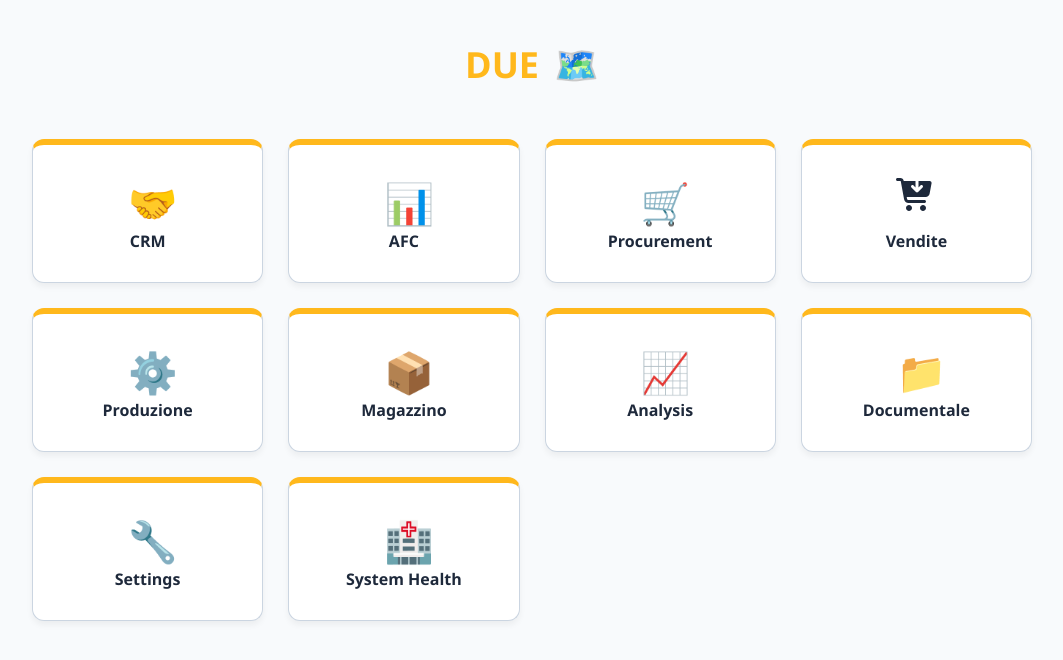
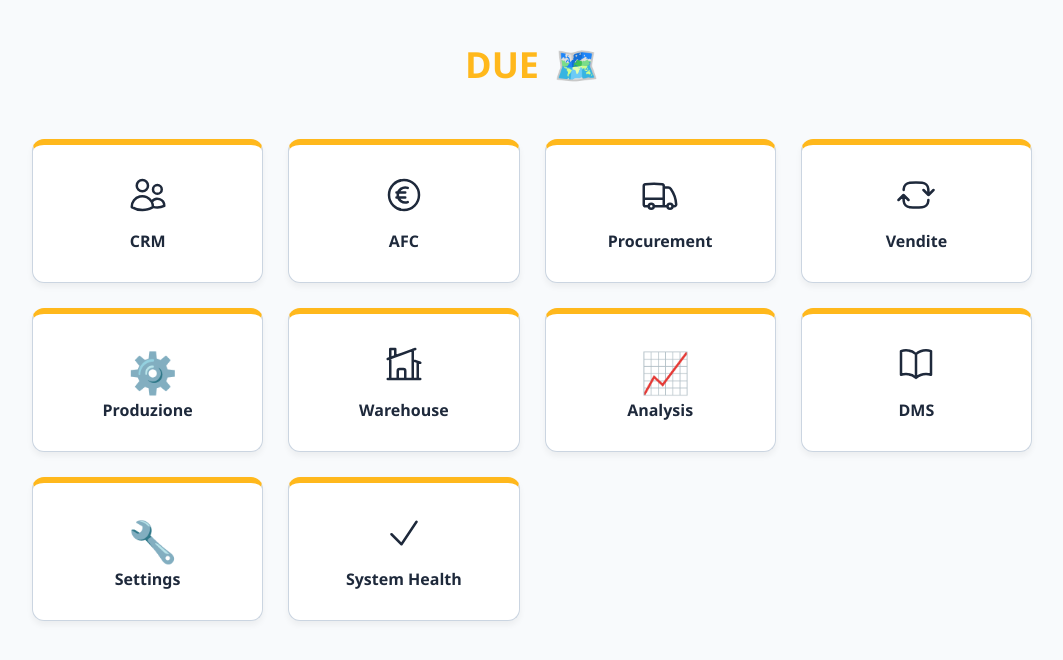
Before and after one commit to mauriziomelandriformulait-svg/Portale, a plain HTML site: page index.html in a window 1280 px wide. Shown: the whole page, without its empty margins (108-1171 px from the left). Drawn offline with Linux system fonts and the light colour scheme.

Commit message:
Update icons and labels in index.html

```diff
--- a/index.html
+++ b/index.html
@@ -35,7 +35,7 @@
 
         .map-card:hover { transform: translateY(-5px); box-shadow: 0 10px 15px rgba(0,0,0,0.1); border-color: #eab308; }
 
-        .icon { font-size: 40px; width: 40px; height: 40px; fill: currentColor; }
+        .icon { font-size: 40px; width: 40px; height: 40px; fill: none; stroke: currentColor; stroke-width: 1.5; }
         .label { font-size: 16px; font-weight: 600; text-align: center; }
     </style>
 </head>
@@ -48,30 +48,61 @@
     </div>
 
     <div class="grid">
-        <div class="map-card" onclick="inviaMessaggioNavigazione('#')"><span class="icon">🤝</span><span class="label">CRM</span></div>
-        <div class="map-card" onclick="inviaMessaggioNavigazione('#')"><span class="icon">📊</span><span class="label">AFC</span></div>
-        <div class="map-card" onclick="inviaMessaggioNavigazione('#')"><span class="icon">🛒</span><span class="label">Procurement</span></div>
+        <div class="map-card" onclick="inviaMessaggioNavigazione('#')">
+            <svg class="icon" viewBox="0 0 24 24" xmlns="http://www.w3.org/2000/svg">
+                <path stroke-linecap="round" stroke-linejoin="round" d="M15 19.128a9.38 9.38 0 0 0 2.625.372 9.337 9.337 0 0 0 4.121-.952 4.125 4.125 0 0 0-7.533-2.493M15 19.128v-.003c0-1.113-.285-2.16-.786-3.07M15 19.128v.106A12.318 12.318 0 0 1 8.624 21c-2.331 0-4.512-.645-6.374-1.766l-.001-.109a6.375 6.375 0 0 1 11.964-3.07M12 6.375a3.375 3.375 0 1 1-6.75 0 3.375 3.375 0 0 1 6.75 0Zm8.25 2.25a2.625 2.625 0 1 1-5.25 0 2.625 2.625 0 0 1 5.25 0Z" />
+            </svg>
+            <span class="label">CRM</span>
+        </div>
+
+        <div class="map-card" onclick="inviaMessaggioNavigazione('#')">
+            <svg class="icon" viewBox="0 0 24 24" xmlns="http://www.w3.org/2000/svg">
+                <path stroke-linecap="round" stroke-linejoin="round" d="M14.25 7.756a4.5 4.5 0 1 0 0 8.488M7.5 10.5h5.25m-5.25 3h5.25M21 12a9 9 0 1 1-18 0 9 9 0 0 1 18 0Z" />
+            </svg>
+            <span class="label">AFC</span>
+        </div>
+
+        <div class="map-card" onclick="inviaMessaggioNavigazione('#')">
+            <svg class="icon" viewBox="0 0 24 24" xmlns="http://www.w3.org/2000/svg">
+                <path stroke-linecap="round" stroke-linejoin="round" d="M8.25 18.75a1.5 1.5 0 0 1-3 0m3 0a1.5 1.5 0 0 0-3 0m3 0h6m-9 0H3.375a1.125 1.125 0 0 1-1.125-1.125V14.25m17.25 4.5a1.5 1.5 0 0 1-3 0m3 0a1.5 1.5 0 0 0-3 0m3 0h1.125c.621 0 1.129-.504 1.09-1.124a17.902 17.902 0 0 0-3.213-9.193 2.056 2.056 0 0 0-1.58-.86H14.25M16.5 18.75h-2.25m0-11.177v-.958c0-.568-.422-1.048-.987-1.106a48.554 48.554 0 0 0-10.026 0 1.106 1.106 0 0 0-.987 1.106v7.635m12-6.677v6.677m0 4.5v-4.5m0 0h-12" />
+            </svg>
+            <span class="label">Procurement</span>
+        </div>
 
         <div class="map-card" onclick="inviaMessaggioNavigazione('https://diapdemo.formula.it:8282/due/#/home/desktop/MA%20-%20Order-to-cash')">
-            <svg class="icon" viewBox="0 0 640 640"><path d="M0 72C0 58.7 10.7 48 24 48L69.3 48C96.4 48 119.6 67.4 124.4 94L124.8 96L312 96L312 198.1L281 167.1C271.6 157.7 256.4 157.7 247.1 167.1C237.8 176.5 237.7 191.7 247.1 201L319.1 273C328.5 282.4 343.7 282.4 353 273L425 201C434.4 191.6 434.4 176.4 425 167.1C415.6 157.8 400.4 157.7 391.1 167.1L360.1 198.1L360.1 96L537.5 96C557.5 96 572.6 114.2 568.9 133.9L537.8 299.8C532.1 330.1 505.7 352 474.9 352L171.3 352L176.4 380.3C178.5 391.7 188.4 400 200 400L456 400C469.3 400 480 410.7 480 424C480 437.3 469.3 448 456 448L200.1 448C165.3 448 135.5 423.1 129.3 388.9L77.2 102.6C76.5 98.8 73.2 96 69.3 96L24 96C10.7 96 0 85.3 0 72zM160 528C160 501.5 181.5 480 208 480C234.5 480 256 501.5 256 528C256 554.5 234.5 576 208 576C181.5 576 160 554.5 160 528zM384 528C384 501.5 405.5 480 432 480C458.5 480 480 501.5 480 528C480 554.5 458.5 576 432 576C405.5 576 384 554.5 384 528z"/></svg>
+            <svg class="icon" viewBox="0 0 24 24" xmlns="http://www.w3.org/2000/svg">
+              <path stroke-linecap="round" stroke-linejoin="round" d="M19.5 12c0-1.232-.046-2.453-.138-3.662a4.006 4.006 0 0 0-3.7-3.7 48.678 48.678 0 0 0-7.324 0 4.006 4.006 0 0 0-3.7 3.7c-.017.22-.032.441-.046.662M19.5 12l3-3m-3 3-3-3m-12 3c0 1.232.046 2.453.138 3.662a4.006 4.006 0 0 0 3.7 3.7 48.656 48.656 0 0 0 7.324 0 4.006 4.006 0 0 0 3.7-3.7c.017-.22.032-.441.046-.662M4.5 12l3 3m-3-3-3 3" />
+            </svg>
             <span class="label">Vendite</span>
         </div>
 
         <div class="map-card" onclick="inviaMessaggioNavigazione('#')"><span class="icon">⚙️</span><span class="label">Produzione</span></div>
-        <div class="map-card" onclick="inviaMessaggioNavigazione('#')"><span class="icon">📦</span><span class="label">Magazzino</span></div>
+
+        <div class="map-card" onclick="inviaMessaggioNavigazione('#')">
+            <svg class="icon" viewBox="0 0 24 24" xmlns="http://www.w3.org/2000/svg">
+                <path stroke-linecap="round" stroke-linejoin="round" d="M8.25 21v-4.875c0-.621.504-1.125 1.125-1.125h2.25c.621 0 1.125.504 1.125 1.125V21m0 0h4.5V3.545M12.75 21h7.5V10.75M2.25 21h1.5m18 0h-18M2.25 9l4.5-1.636M18.75 3l-1.5.545m0 6.205 3 1m1.5.5-1.5-.5M6.75 7.364V3h-3v18m3-13.636 10.5-3.819" />
+            </svg>
+            <span class="label">Warehouse</span>
+        </div>
 
         <div class="map-card" onclick="inviaMessaggioNavigazione('https://diapdemo.formula.it:8282/due/#/home/desktop/MA%20-%20Analysis')">
             <span class="icon">📈</span><span class="label">Analysis</span>
         </div>
 
         <a class="map-card" href="https://arxivargrp.formula.it/arxivarnextwebportal/Account/Login" target="_blank">
-            <span class="icon">📁</span><span class="label">Documentale</span>
+            <svg class="icon" viewBox="0 0 24 24" xmlns="http://www.w3.org/2000/svg">
+                <path stroke-linecap="round" stroke-linejoin="round" d="M12 6.042A8.967 8.967 0 0 0 6 3.75c-1.052 0-2.062.18-3 .512v14.25A8.987 8.987 0 0 1 6 18c2.305 0 4.408.867 6 2.292m0-14.25a8.966 8.966 0 0 1 6-2.292c1.052 0 2.062.18 3 .512v14.25A8.987 8.987 0 0 0 18 18a8.967 8.967 0 0 0-6 2.292m0-14.25v14.25" />
+            </svg>
+            <span class="label">DMS</span>
         </a>
 
         <div class="map-card" onclick="inviaMessaggioNavigazione('#')"><span class="icon">🔧</span><span class="label">Settings</span></div>
 
         <div class="map-card" onclick="inviaMessaggioNavigazione('https://diapdemo.formula.it:8282/due/#/home/desktop/MP%20-%20System%20Health')">
-            <span class="icon">🏥</span><span class="label">System Health</span>
+            <svg class="icon" viewBox="0 0 24 24" xmlns="http://www.w3.org/2000/svg">
+                <path stroke-linecap="round" stroke-linejoin="round" d="m4.5 12.75 6 6 9-13.5" />
+            </svg>
+            <span class="label">System Health</span>
         </div>
     </div>
 </div>
```
